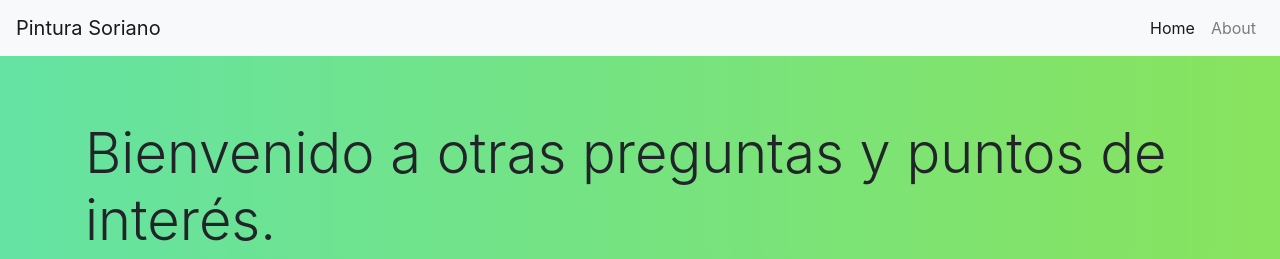
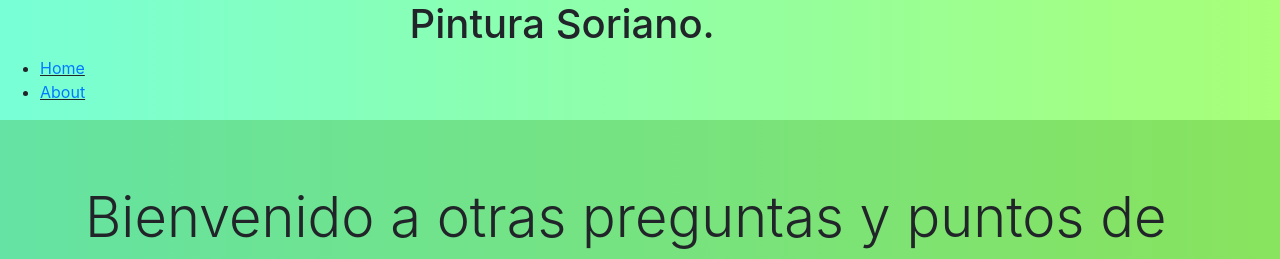
Before and after one commit to websitep/empresapintura, a plain HTML site: page about.html in a window 1280 px wide. Shown: the top 259 px of the page. Drawn offline with nearby package versions, Linux system fonts and the light colour scheme.

Commit message:
Update about.html

```diff
--- a/about.html
+++ b/about.html
@@ -12,33 +12,19 @@
 </head>
 
 <body>
-    <script async src="https://pagead2.googlesyndication.com/pagead/js/adsbygoogle.js"></script>
-<script>
-  (adsbygoogle = window.adsbygoogle || []).push({
-    google_ad_client: "ca-pub-9509227787842477",
-    enable_page_level_ads: true
-  });
-</script>
-
-
-    <nav class="navbar navbar-expand-lg navbar-light bg-light">
-        <a class="navbar-brand" href="/">Pintura Soriano</a>
-        <button class="navbar-toggler" type="button" data-toggle="collapse" data-target="#navbarNav"
-            aria-controls="navbarNav" aria-expanded="false" aria-label="Toggle navigation">
-            <span class="navbar-toggler-icon"></span>
-        </button>
-        <div class="collapse navbar-collapse" id="navbarNav">
-            <ul class="navbar-nav ml-auto">
-                <li class="nav-item active">
-                    <a class="nav-link" href="index.html">Home</a>
-                </li>
-                <li class="nav-item">
-                    <a class="nav-link" href="about.html">About</a>
-                </li>
-            </ul>
-        </div>
-    </nav>
-    <div class="container-4">
+    <div id="contenido">
+        <header>
+                <div id="title">
+                        <h1 style="margin-left: 32vw">Pintura Soriano.</h1>
+                </div>
+            <nav>
+                <ul id="Indice">
+                    <li><ins><a href="index.html">Home</a></ins></li>
+                    <li><ins><a href="about.html">About</a></ins></li>
+                </ul>
+            </nav>
+        </header>
+    </div>
     <div style="background-color: rgba(43, 145, 18, 0.253)" class="jumbotron jumbotron-fluid">
         <div class="container p-12">
             <h1 class="display-4">Bienvenido a otras preguntas y puntos de interés.</h1>
```
